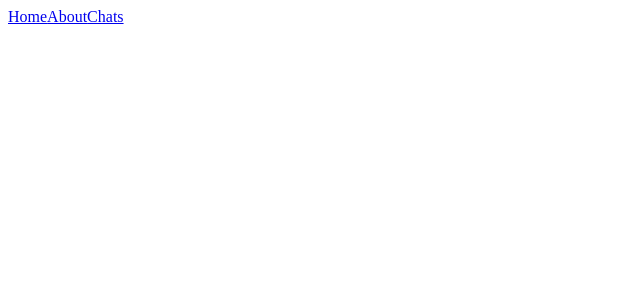
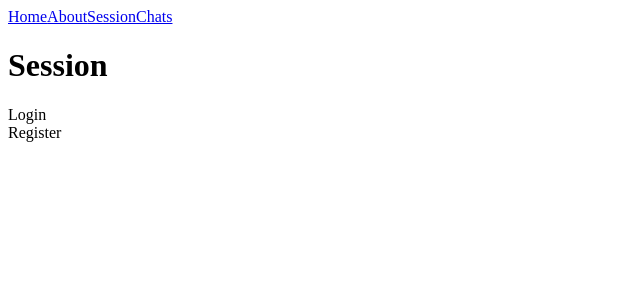
Before and after one commit to Katecr/vue-router, a Vue app in the folder vue-router/: page /session in a window 1280 px wide. Before the commit this address had no page. Shown: the top 300 px of the page, without its empty margins (0-640 px from the left). Built offline with nearby package versions, Linux system fonts and the light colour scheme.

Commit message:
Named routes

```diff
--- a/vue-router/src/App.vue
+++ b/vue-router/src/App.vue
@@ -3,8 +3,9 @@
 
 <template>
   <div>
-    <router-link to="/">Home</router-link>
-    <router-link to="/about">About</router-link>
+    <router-link :to="{ name: 'home'}">Home</router-link>
+    <router-link :to="{ name: 'about'}">About</router-link>
+    <router-link to="/session">Session</router-link>
     <router-link to="/chats">Chats</router-link>
   </div>
   <router-view />
--- a/vue-router/src/router/index.js
+++ b/vue-router/src/router/index.js
@@ -4,8 +4,23 @@
 const router = createRouter({
   history: createWebHistory(),
   routes: [
-    { path: "/", component: HomeView },
-    { path: "/about", component: () => import("../views/AboutView.vue") },
+    { path: "/", component: HomeView, name: "home" },
+    {
+      path: "/session",
+      component: () => import("../views/SessionView.vue"),
+      children: [
+        { path: "/session", components:{
+          default: () => import("../views/LoginView.vue"),
+          register: () => import("../views/RegisterView.vue")
+        }}
+      ],
+      name: "session",
+    },
+    {
+      path: "/about",
+      component: () => import("../views/AboutView.vue"),
+      name: "about",
+    },
     {
       path: "/chats",
       component: () => import("../views/ChatsView.vue"),
--- /dev/null
+++ b/vue-router/src/views/LoginView.vue
@@ -0,0 +1,5 @@
+<template>
+    <div>
+        Login
+    </div>
+</template>
--- /dev/null
+++ b/vue-router/src/views/RegisterView.vue
@@ -0,0 +1,5 @@
+<template>
+    <div>
+        Register
+    </div>
+</template>
--- /dev/null
+++ b/vue-router/src/views/SessionView.vue
@@ -0,0 +1,5 @@
+<template>
+    <h1>Session</h1>
+    <router-view />
+    <router-view name="register" />
+</template>
```
Also changed, not shown: 1 other file (tests, documents, lock files or other folders).
